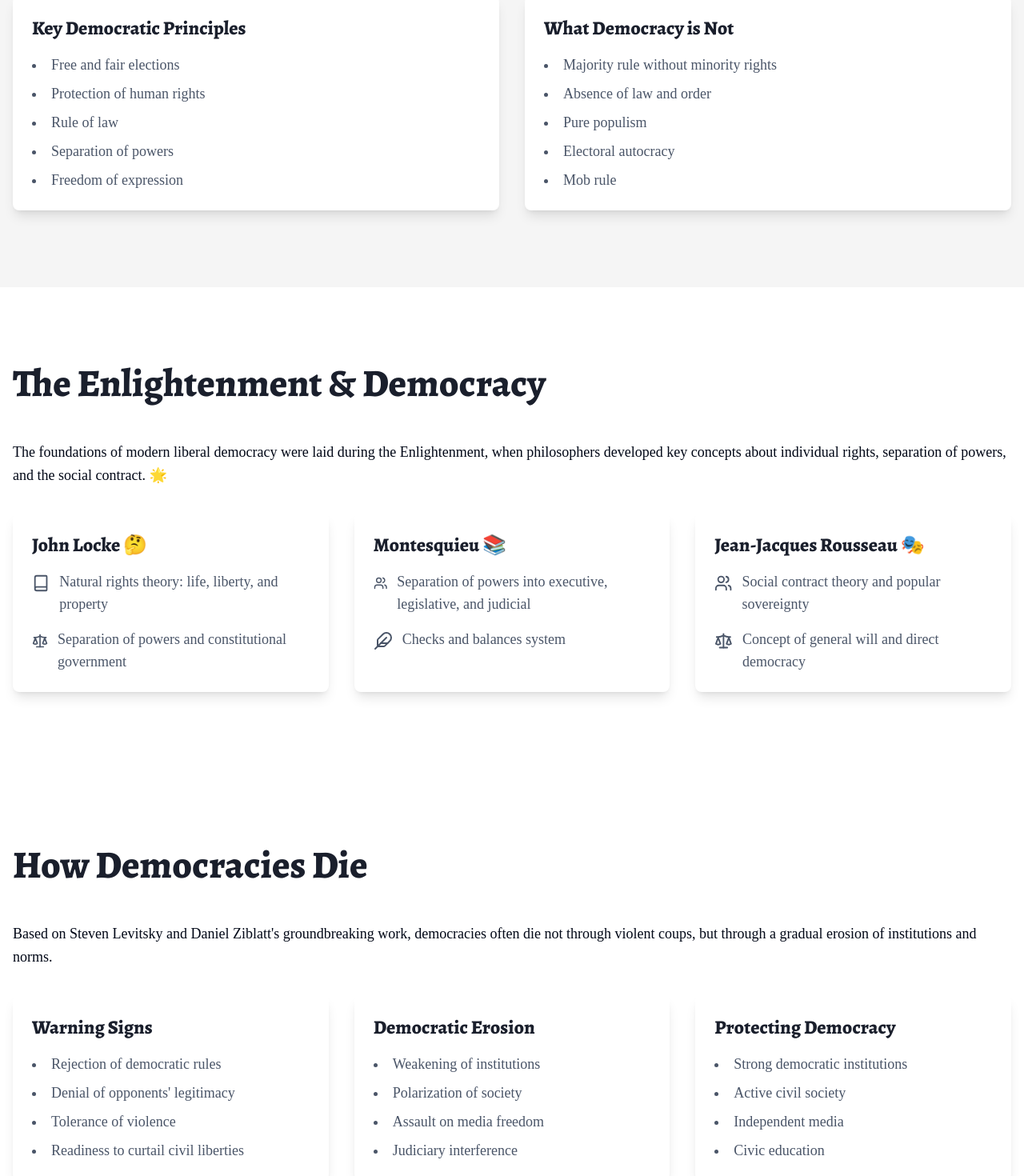
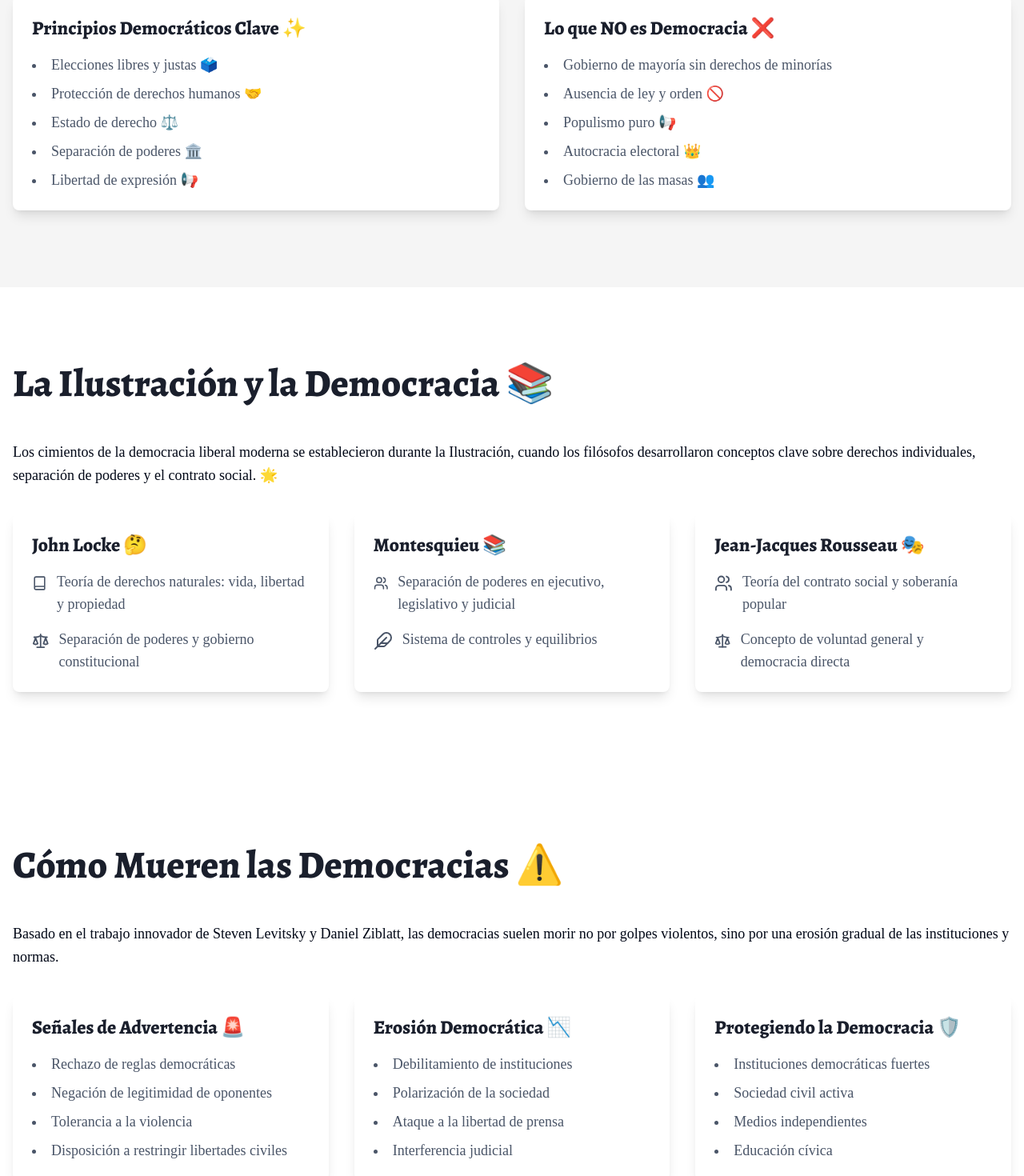
Before and after one commit to Jesus-David-Silva-Rangel-19/democracy-education, a React (Vite) app: page / in a window 1280 px wide. Shown: the part 1080-2550 px from the top of the page at 80% size. Built offline with nearby package versions, Linux system fonts and the light colour scheme; a web font is replaced by a local one.

Commit message:
Add emojis and Spanish translation
Added emojis and icons to sections lacking them.  Translated the entire page content into Spanish.

```diff
--- a/src/components/AuthoritarianQuiz.tsx
+++ b/src/components/AuthoritarianQuiz.tsx
@@ -1,4 +1,5 @@
 
+// ... Update the AuthoritarianQuiz component with Spanish translations
 import { useState } from "react";
 import { Check, X, AlertTriangle } from "lucide-react";
 import { motion } from "framer-motion";
@@ -13,25 +14,25 @@ interface Question {
 const questions: Question[] = [
   {
     id: 1,
-    text: "Does the leader reject or show weak commitment to democratic rules?",
+    text: "¿El líder rechaza o muestra un débil compromiso con las reglas democráticas?",
     weight: 25,
     icon: "⚖️"
   },
   {
     id: 2,
-    text: "Do they deny the legitimacy of their opponents?",
+    text: "¿Niega la legitimidad de sus oponentes?",
     weight: 25,
     icon: "🚫"
   },
   {
     id: 3,
-    text: "Do they tolerate or encourage violence?",
+    text: "¿Tolera o fomenta la violencia?",
     weight: 25,
     icon: "⚔️"
   },
   {
     id: 4,
-    text: "Do they show readiness to curtail civil liberties or media freedom?",
+    text: "¿Muestra disposición a restringir las libertades civiles o la libertad de prensa?",
     weight: 25,
     icon: "📢"
   }
@@ -56,9 +57,9 @@ const AuthoritarianQuiz = () => {
   };
 
   const getRiskLevel = (score: number) => {
-    if (score >= 75) return { text: "High Risk", color: "text-red-600", icon: <AlertTriangle className="inline" /> };
-    if (score >= 50) return { text: "Moderate Risk", color: "text-orange-500", icon: <AlertTriangle className="inline" /> };
-    return { text: "Low Risk", color: "text-green-600", icon: <Check className="inline" /> };
+    if (score >= 75) return { text: "Riesgo Alto", color: "text-red-600", icon: <AlertTriangle className="inline" /> };
+    if (score >= 50) return { text: "Riesgo Moderado", color: "text-orange-500", icon: <AlertTriangle className="inline" /> };
+    return { text: "Riesgo Bajo", color: "text-green-600", icon: <Check className="inline" /> };
   };
 
   return (
@@ -69,7 +70,7 @@ const AuthoritarianQuiz = () => {
       className="max-w-3xl mx-auto bg-white rounded-lg shadow-xl p-8"
     >
       <h3 className="font-alegreya text-2xl font-bold mb-6 text-primary">
-        🔍 Authoritarian Tendencies Assessment
+        🔍 Evaluación de Tendencias Autoritarias
       </h3>
       <div className="space-y-6">
         {questions.map(q => (
@@ -91,7 +92,7 @@ const AuthoritarianQuiz = () => {
                   answers[q.id] === true ? 'bg-red-100 text-red-700' : 'bg-gray-100 hover:bg-red-50'
                 }`}
               >
-                <X size={16} /> Yes
+                <X size={16} /> Sí
               </button>
               <button
                 onClick={() => handleAnswer(q.id, false)}
@@ -112,7 +113,7 @@ const AuthoritarianQuiz = () => {
             onClick={() => setShowResult(true)}
             className="w-full bg-primary text-white py-3 rounded-lg hover:bg-primary-dark transition-colors"
           >
-            Analyze Results
+            Analizar Resultados
           </motion.button>
         )}
 
@@ -122,14 +123,15 @@ const AuthoritarianQuiz = () => {
             animate={{ opacity: 1, y: 0 }}
             className="mt-6 p-6 bg-gray-50 rounded-lg"
           >
-            <h4 className="font-alegreya text-xl mb-3">Analysis Results</h4>
+            <h4 className="font-alegreya text-xl mb-3">Resultados del Análisis</h4>
             <div className={`font-labrada text-lg ${getRiskLevel(calculateRisk()).color}`}>
               {getRiskLevel(calculateRisk()).icon}
               <span className="ml-2">{getRiskLevel(calculateRisk()).text}</span>
             </div>
             <p className="mt-4 text-gray-600">
-              This assessment is based on the four key indicators of authoritarian behavior
-              identified by Steven Levitsky and Daniel Ziblatt in "How Democracies Die."
+              Esta evaluación se basa en los cuatro indicadores clave de comportamiento
+              autoritario identificados por Steven Levitsky y Daniel Ziblatt en
+              "Cómo Mueren las Democracias."
             </p>
           </motion.div>
         )}
--- a/src/components/EnlightenmentSection.tsx
+++ b/src/components/EnlightenmentSection.tsx
@@ -10,11 +10,11 @@ const EnlightenmentSection = () => {
         <div className="flex flex-col gap-4">
           <div className="flex items-start gap-3">
             <Book className="mt-1 text-primary-light" />
-            <p>Natural rights theory: life, liberty, and property</p>
+            <p>Teoría de derechos naturales: vida, libertad y propiedad</p>
           </div>
           <div className="flex items-start gap-3">
             <Scale className="mt-1 text-primary-light" />
-            <p>Separation of powers and constitutional government</p>
+            <p>Separación de poderes y gobierno constitucional</p>
           </div>
         </div>
       </InfoCard>
@@ -23,11 +23,11 @@ const EnlightenmentSection = () => {
         <div className="flex flex-col gap-4">
           <div className="flex items-start gap-3">
             <Users className="mt-1 text-primary-light" />
-            <p>Separation of powers into executive, legislative, and judicial</p>
+            <p>Separación de poderes en ejecutivo, legislativo y judicial</p>
           </div>
           <div className="flex items-start gap-3">
             <Feather className="mt-1 text-primary-light" />
-            <p>Checks and balances system</p>
+            <p>Sistema de controles y equilibrios</p>
           </div>
         </div>
       </InfoCard>
@@ -36,11 +36,11 @@ const EnlightenmentSection = () => {
         <div className="flex flex-col gap-4">
           <div className="flex items-start gap-3">
             <Users className="mt-1 text-primary-light" />
-            <p>Social contract theory and popular sovereignty</p>
+            <p>Teoría del contrato social y soberanía popular</p>
           </div>
           <div className="flex items-start gap-3">
             <Scale className="mt-1 text-primary-light" />
-            <p>Concept of general will and direct democracy</p>
+            <p>Concepto de voluntad general y democracia directa</p>
           </div>
         </div>
       </InfoCard>
--- a/src/components/Hero.tsx
+++ b/src/components/Hero.tsx
@@ -19,7 +19,7 @@ const Hero = () => {
           transition={{ duration: 0.8 }}
           className="font-alegreya text-5xl md:text-7xl font-extrabold mb-6"
         >
-          Understanding Democracy
+          Entendiendo la Democracia 🗽
         </motion.h1>
         <motion.p
           initial={{ opacity: 0 }}
@@ -27,7 +27,7 @@ const Hero = () => {
           transition={{ delay: 0.3, duration: 0.8 }}
           className="font-labrada text-xl md:text-2xl max-w-3xl mx-auto mb-12"
         >
-          A comprehensive guide to democratic principles, challenges, and the importance of civic engagement
+          Una guía completa sobre los principios democráticos, sus desafíos y la importancia del compromiso cívico
         </motion.p>
         <motion.button
           initial={{ opacity: 0 }}
@@ -35,7 +35,7 @@ const Hero = () => {
           transition={{ delay: 0.6 }}
           onClick={scrollToContent}
           className="animate-bounce absolute bottom-8 left-1/2 transform -translate-x-1/2 text-primary-light hover:text-primary transition-colors"
-          aria-label="Scroll to content"
+          aria-label="Desplazarse al contenido"
         >
           <ChevronDown size={32} />
         </motion.button>
--- a/src/pages/Index.tsx
+++ b/src/pages/Index.tsx
@@ -1,3 +1,4 @@
+
 import { motion } from "framer-motion";
 import Hero from "@/components/Hero";
 import Section from "@/components/Section";
@@ -11,145 +12,147 @@ const Index = () => {
     <div className="bg-secondary min-h-screen">
       <Hero />
 
-      <Section title="What is Democracy?">
+      <Section title="¿Qué es la Democracia? 🏛️">
         <p>
-          Democracy is a system of government where power derives from the people,
-          who exercise their political rights through free and fair elections. It encompasses
-          fundamental principles such as civil liberties, rule of law, and separation of powers.
+          La democracia es un sistema de gobierno donde el poder deriva del pueblo,
+          que ejerce sus derechos políticos a través de elecciones libres y justas.
+          Abarca principios fundamentales como las libertades civiles, el estado de
+          derecho y la separación de poderes.
         </p>
         <div className="grid md:grid-cols-2 gap-8 mt-12">
-          <InfoCard title="Key Democratic Principles">
+          <InfoCard title="Principios Democráticos Clave ✨">
             <ul className="list-disc list-inside space-y-2">
-              <li>Free and fair elections</li>
-              <li>Protection of human rights</li>
-              <li>Rule of law</li>
-              <li>Separation of powers</li>
-              <li>Freedom of expression</li>
+              <li>Elecciones libres y justas 🗳️</li>
+              <li>Protección de derechos humanos 🤝</li>
+              <li>Estado de derecho ⚖️</li>
+              <li>Separación de poderes 🏛️</li>
+              <li>Libertad de expresión 📢</li>
             </ul>
           </InfoCard>
-          <InfoCard title="What Democracy is Not">
+          <InfoCard title="Lo que NO es Democracia ❌">
             <ul className="list-disc list-inside space-y-2">
-              <li>Majority rule without minority rights</li>
-              <li>Absence of law and order</li>
-              <li>Pure populism</li>
-              <li>Electoral autocracy</li>
-              <li>Mob rule</li>
+              <li>Gobierno de mayoría sin derechos de minorías</li>
+              <li>Ausencia de ley y orden 🚫</li>
+              <li>Populismo puro 📢</li>
+              <li>Autocracia electoral 👑</li>
+              <li>Gobierno de las masas 👥</li>
             </ul>
           </InfoCard>
         </div>
       </Section>
 
-      <Section title="The Enlightenment & Democracy" className="bg-white">
+      <Section title="La Ilustración y la Democracia 📚" className="bg-white">
         <p className="mb-8">
-          The foundations of modern liberal democracy were laid during the Enlightenment,
-          when philosophers developed key concepts about individual rights, separation of
-          powers, and the social contract. 🌟
+          Los cimientos de la democracia liberal moderna se establecieron durante la
+          Ilustración, cuando los filósofos desarrollaron conceptos clave sobre derechos
+          individuales, separación de poderes y el contrato social. 🌟
         </p>
         <EnlightenmentSection />
       </Section>
 
-      <Section title="How Democracies Die" className="bg-white">
+      <Section title="Cómo Mueren las Democracias ⚠️" className="bg-white">
         <p className="mb-8">
-          Based on Steven Levitsky and Daniel Ziblatt's groundbreaking work, democracies often
-          die not through violent coups, but through a gradual erosion of institutions and norms.
+          Basado en el trabajo innovador de Steven Levitsky y Daniel Ziblatt, las
+          democracias suelen morir no por golpes violentos, sino por una erosión
+          gradual de las instituciones y normas.
         </p>
         <div className="grid md:grid-cols-2 lg:grid-cols-3 gap-8">
-          <InfoCard title="Warning Signs">
+          <InfoCard title="Señales de Advertencia 🚨">
             <ul className="list-disc list-inside space-y-2">
-              <li>Rejection of democratic rules</li>
-              <li>Denial of opponents' legitimacy</li>
-              <li>Tolerance of violence</li>
-              <li>Readiness to curtail civil liberties</li>
+              <li>Rechazo de reglas democráticas</li>
+              <li>Negación de legitimidad de oponentes</li>
+              <li>Tolerancia a la violencia</li>
+              <li>Disposición a restringir libertades civiles</li>
             </ul>
           </InfoCard>
-          <InfoCard title="Democratic Erosion">
+          <InfoCard title="Erosión Democrática 📉">
             <ul className="list-disc list-inside space-y-2">
-              <li>Weakening of institutions</li>
-              <li>Polarization of society</li>
-              <li>Assault on media freedom</li>
-              <li>Judiciary interference</li>
+              <li>Debilitamiento de instituciones</li>
+              <li>Polarización de la sociedad</li>
+              <li>Ataque a la libertad de prensa</li>
+              <li>Interferencia judicial</li>
             </ul>
           </InfoCard>
-          <InfoCard title="Protecting Democracy">
+          <InfoCard title="Protegiendo la Democracia 🛡️">
             <ul className="list-disc list-inside space-y-2">
-              <li>Strong democratic institutions</li>
-              <li>Active civil society</li>
-              <li>Independent media</li>
-              <li>Civic education</li>
+              <li>Instituciones democráticas fuertes</li>
+              <li>Sociedad civil activa</li>
+              <li>Medios independientes</li>
+              <li>Educación cívica</li>
             </ul>
           </InfoCard>
         </div>
       </Section>
 
-      <Section title="Authoritarian Leadership Assessment">
+      <Section title="Evaluación de Liderazgo Autoritario 🔍">
         <p className="mb-8 text-center max-w-3xl mx-auto">
-          Based on Levitsky and Ziblatt's research, this assessment helps identify
-          potential authoritarian tendencies in political leaders. Answer the following
-          questions about a leader's behavior and rhetoric: 🎯
+          Basado en la investigación de Levitsky y Ziblatt, esta evaluación ayuda a
+          identificar tendencias autoritarias potenciales en líderes políticos. Responde
+          las siguientes preguntas sobre el comportamiento y la retórica de un líder:
         </p>
         <AuthoritarianQuiz />
       </Section>
 
-      <Section title="Global Challenges to Democracy">
+      <Section title="Desafíos Globales a la Democracia 🌍">
         <div className="grid md:grid-cols-2 gap-8 mb-12">
-          <InfoCard title="Disinformation Campaigns">
+          <InfoCard title="Campañas de Desinformación 📱">
             <p>
-              Foreign actors, particularly Russia, China, and Iran, engage in sophisticated
-              disinformation campaigns to undermine democratic institutions and sow discord
-              in democratic societies.
+              Actores extranjeros, particularmente Rusia, China e Irán, participan en
+              sofisticadas campañas de desinformación para socavar las instituciones
+              democráticas y sembrar discordia en las sociedades democráticas.
             </p>
           </InfoCard>
-          <InfoCard title="Democratic Regression">
+          <InfoCard title="Regresión Democrática 📊">
             <p>
-              Factors contributing to democratic backsliding include rising populism,
-              economic inequality, social media manipulation, and the erosion of
-              democratic norms.
+              Los factores que contribuyen al retroceso democrático incluyen el populismo
+              creciente, la desigualdad económica, la manipulación en redes sociales y
+              la erosión de las normas democráticas.
             </p>
           </InfoCard>
         </div>
       </Section>
 
-      <Section title="Types of Authoritarian Regimes" className="bg-white">
+      <Section title="Tipos de Regímenes Autoritarios 👑" className="bg-white">
         <div className="grid md:grid-cols-3 gap-8">
-          <InfoCard title="Illiberal Democracy">
+          <InfoCard title="Democracia Iliberal 🏛️">
             <p>
-              Maintains democratic elections but gradually erodes civil liberties and
-              institutional checks and balances.
+              Mantiene elecciones democráticas pero erosiona gradualmente las libertades
+              civiles y los controles institucionales.
             </p>
           </InfoCard>
-          <InfoCard title="Hybrid Regime">
+          <InfoCard title="Régimen Híbrido 🔄">
             <p>
-              Combines democratic and authoritarian elements, with weak institutions
-              and limited political competition.
+              Combina elementos democráticos y autoritarios, con instituciones débiles
+              y competencia política limitada.
             </p>
           </InfoCard>
-          <InfoCard title="Absolutist Autocracy">
+          <InfoCard title="Autocracia Absolutista 👑">
             <p>
-              Complete concentration of power, absence of political rights, and
-              systematic repression of opposition.
+              Concentración completa del poder, ausencia de derechos políticos y
+              represión sistemática de la oposición.
             </p>
           </InfoCard>
         </div>
       </Section>
 
-      <Section title="Citizen's Guide">
+      <Section title="Guía del Ciudadano 📋">
         <div className="space-y-8">
-          <InfoCard title="Informed Citizenship">
+          <InfoCard title="Ciudadanía Informada 📚">
             <ul className="list-disc list-inside space-y-2">
-              <li>Verify information sources</li>
-              <li>Seek diverse perspectives</li>
-              <li>Understand democratic processes</li>
-              <li>Engage in civil discourse</li>
-              <li>Support independent journalism</li>
+              <li>Verificar fuentes de información 🔍</li>
+              <li>Buscar perspectivas diversas 🌈</li>
+              <li>Comprender procesos democráticos 📊</li>
+              <li>Participar en el diálogo civil 🗣️</li>
+              <li>Apoyar el periodismo independiente 📰</li>
             </ul>
           </InfoCard>
-          <InfoCard title="Protecting Democracy">
+          <InfoCard title="Protegiendo la Democracia 🛡️">
             <ul className="list-disc list-inside space-y-2">
-              <li>Exercise voting rights responsibly</li>
-              <li>Participate in civil society</li>
-              <li>Support democratic institutions</li>
-              <li>Resist authoritarian tendencies</li>
-              <li>Promote civic education</li>
+              <li>Ejercer el derecho al voto responsablemente 🗳️</li>
+              <li>Participar en la sociedad civil 🤝</li>
+              <li>Apoyar instituciones democráticas 🏛️</li>
+              <li>Resistir tendencias autoritarias ✊</li>
+              <li>Promover educación cívica 📖</li>
             </ul>
           </InfoCard>
         </div>
```
